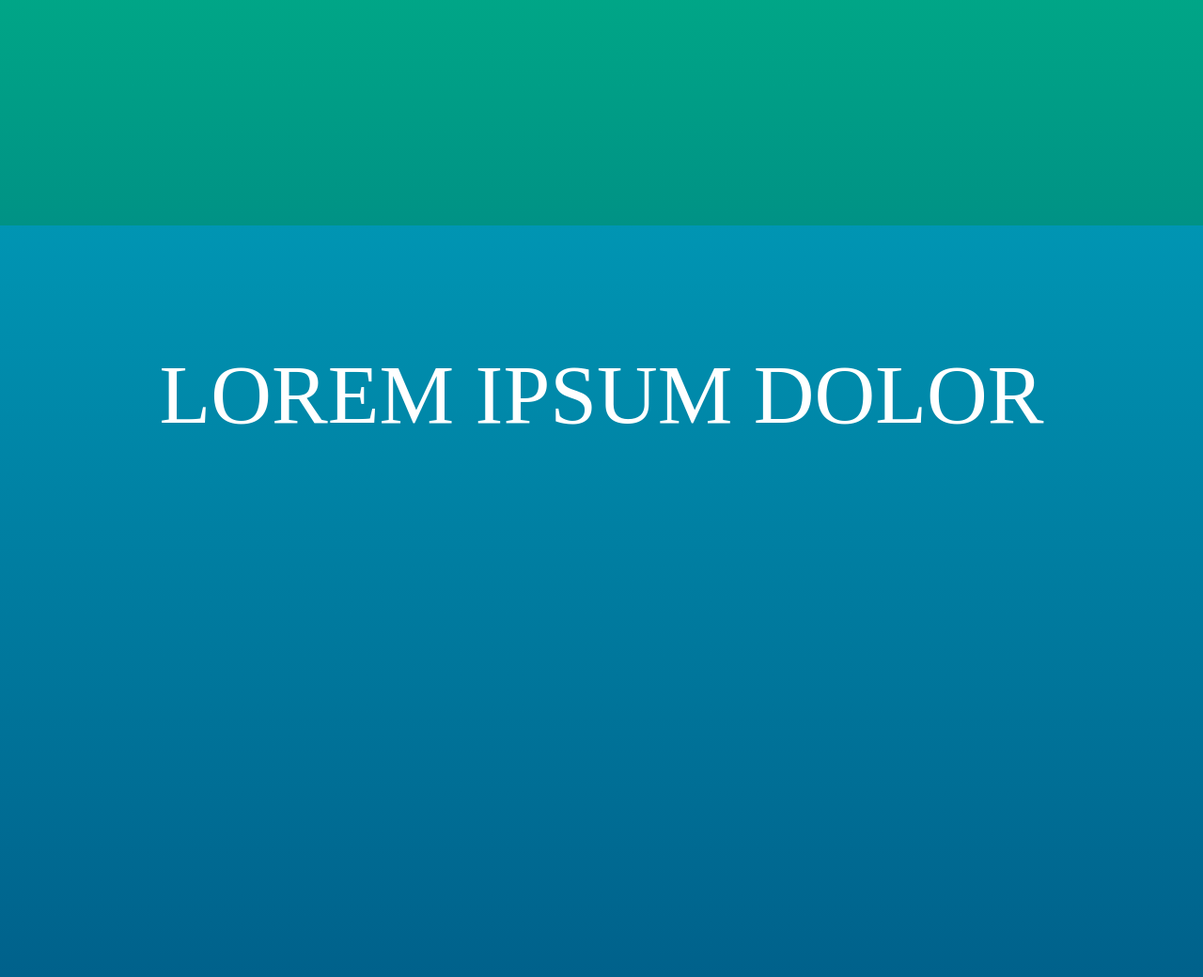
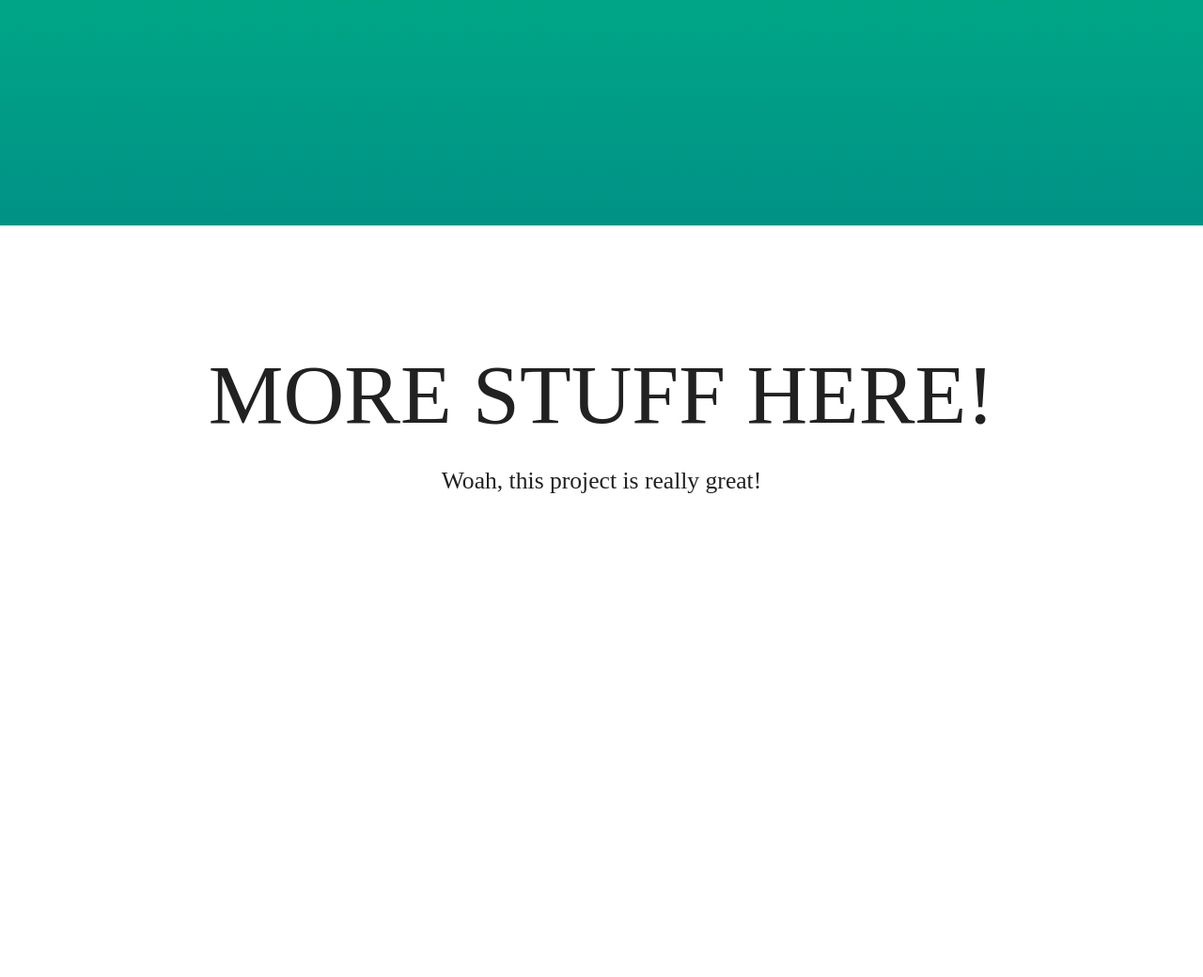
Before and after one commit to pythonista-cloud/server, a PHP site: page / in a window 1280 px wide. Shown: the part 560-1600 px from the top of the page at 94% size. Run offline with PHP 8.4, Linux system fonts and the light colour scheme; some libraries are stand-ins or nearby versions.

Commit message:
Add particleground
Also change up the backgrounds a bit.

```diff
--- a/site/main.css
+++ b/site/main.css
@@ -9,6 +9,10 @@ body {
 
   font-family: "Raleway" sans-serif;
   margin: 0;
+
+  background: #00b388; /* Fallback - average of the two gradient colors */
+  background: linear-gradient(#00d38b, #009285);
+  background-attachment: fixed;
 }
 
 h1 {
@@ -50,12 +54,15 @@ div.section {
   position: relative;
 }
 
-#one {
-  background: #00b388; /* Fallback - average of the two gradient colors */
-  background: linear-gradient(#00d38b, #009285);
+#two {
+  background: #fff;
+  color: #212121;
 }
 
-#two {
-  background: #007b9f; /* Fallback - average of the two gradient colors */
-  background: linear-gradient(#0095b3, #00618b);
+#particles {
+  width: 100vw;
+  height: 100vh;
+  position: fixed;
+  top: 0;
+  left: 0;
 }
--- a/site/main.html
+++ b/site/main.html
@@ -13,7 +13,8 @@
 </head>
 
 <body>
-  <div id="one" class="section" style="background: linear-gradient(#00D38B, #009285)">
+  <div id="particles"></div>
+  <div id="one" class="section">
     <h1>Pythonista Cloud</h1>
     <p>
       Load modules into <a href="http://omz-software.com/pythonista">Pythonista</a>
@@ -21,10 +22,14 @@
     </p>
   </div>
 
-  <div id="two"  class="section" style="background-color: #ec407a">
-    <h1> Lorem Ipsum Dolor </h1>
+  <div id="two"  class="section">
+    <h1> More stuff here! </h1>
+    <p>
+      Woah, this project is really great!
+    </p>
   </div>
 
+  <script type="text/javascript" src="particleground.min.js"></script>
   <script type="text/javascript" src="main.js"></script>
 </body>
 
--- /dev/null
+++ b/site/main.js
@@ -0,0 +1,4 @@
+particleground(document.getElementById("particles"), {
+  dotColor: '#99e0cf',
+  lineColor: '#99e0cf'
+});
```
